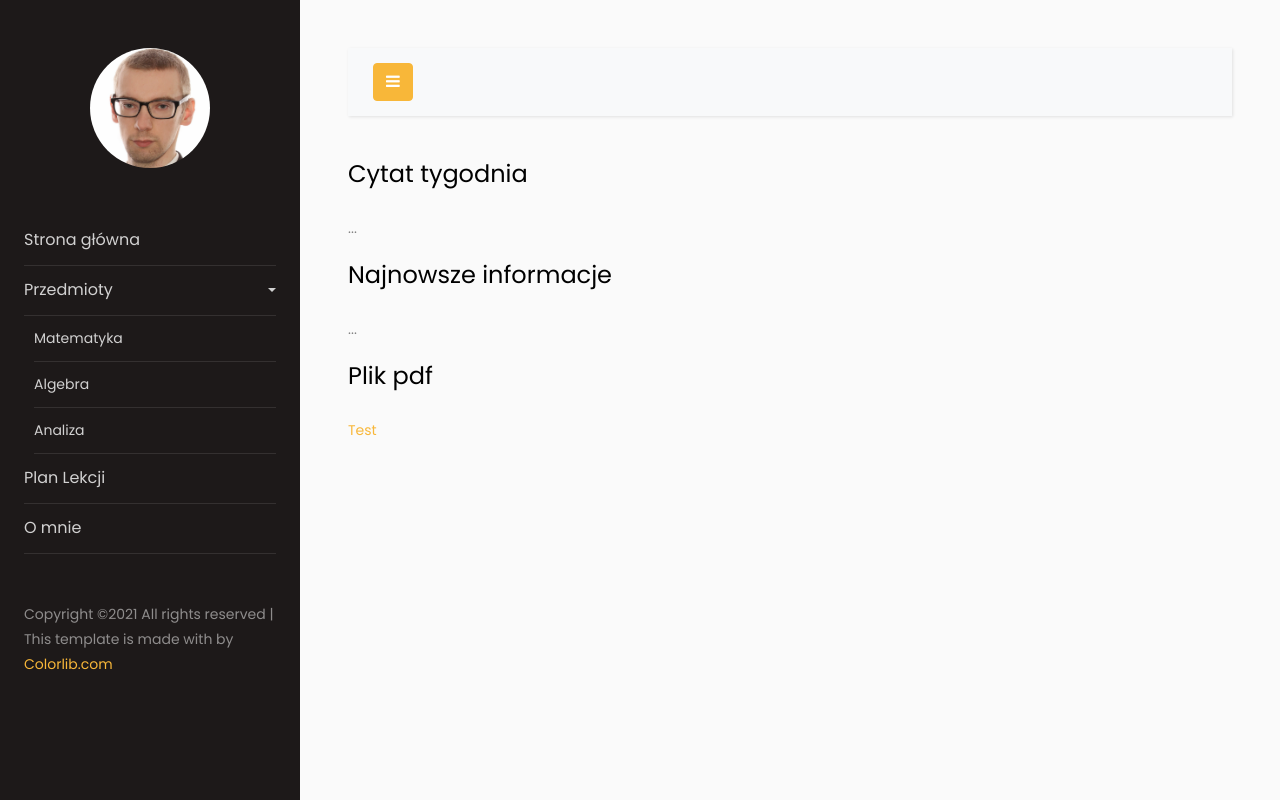
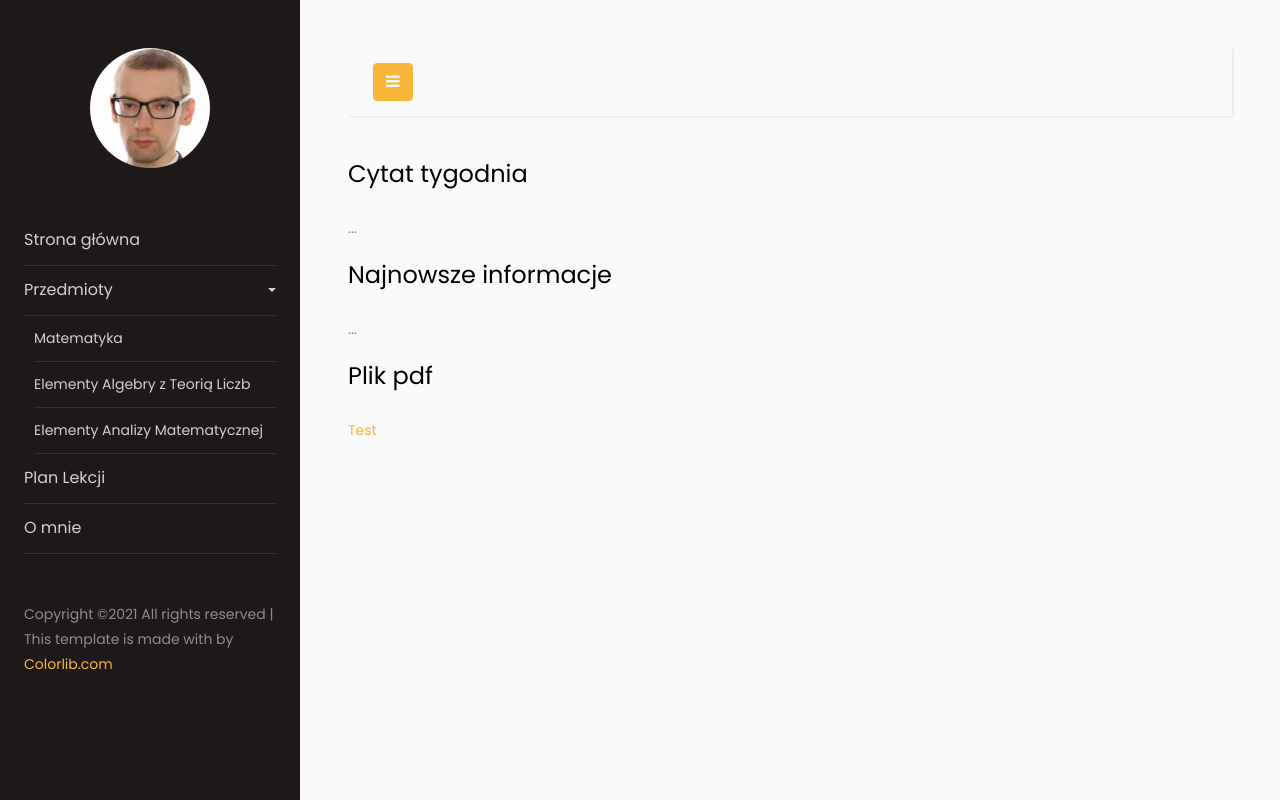
Before and after one commit to piobury/piobury.github.io, a plain HTML site: page index.html in a window 1280 px wide. Both pictures are taken after a click on the link "Przedmioty". Drawn offline with Linux system fonts and the light colour scheme.

Commit message:
Update index.html

```diff
--- a/index.html
+++ b/index.html
@@ -28,10 +28,10 @@
                     <a href="#">Matematyka</a>
                 </li>
                 <li>
-                    <a href="#">Algebra</a>
+                    <a href="#">Elementy Algebry z Teorią Liczb</a>
                 </li>
                 <li>
-                    <a href="#">Analiza</a>
+                    <a href="#">Elementy Analizy Matematycznej</a>
                 </li>
               </ul>
 	          </li>
```
